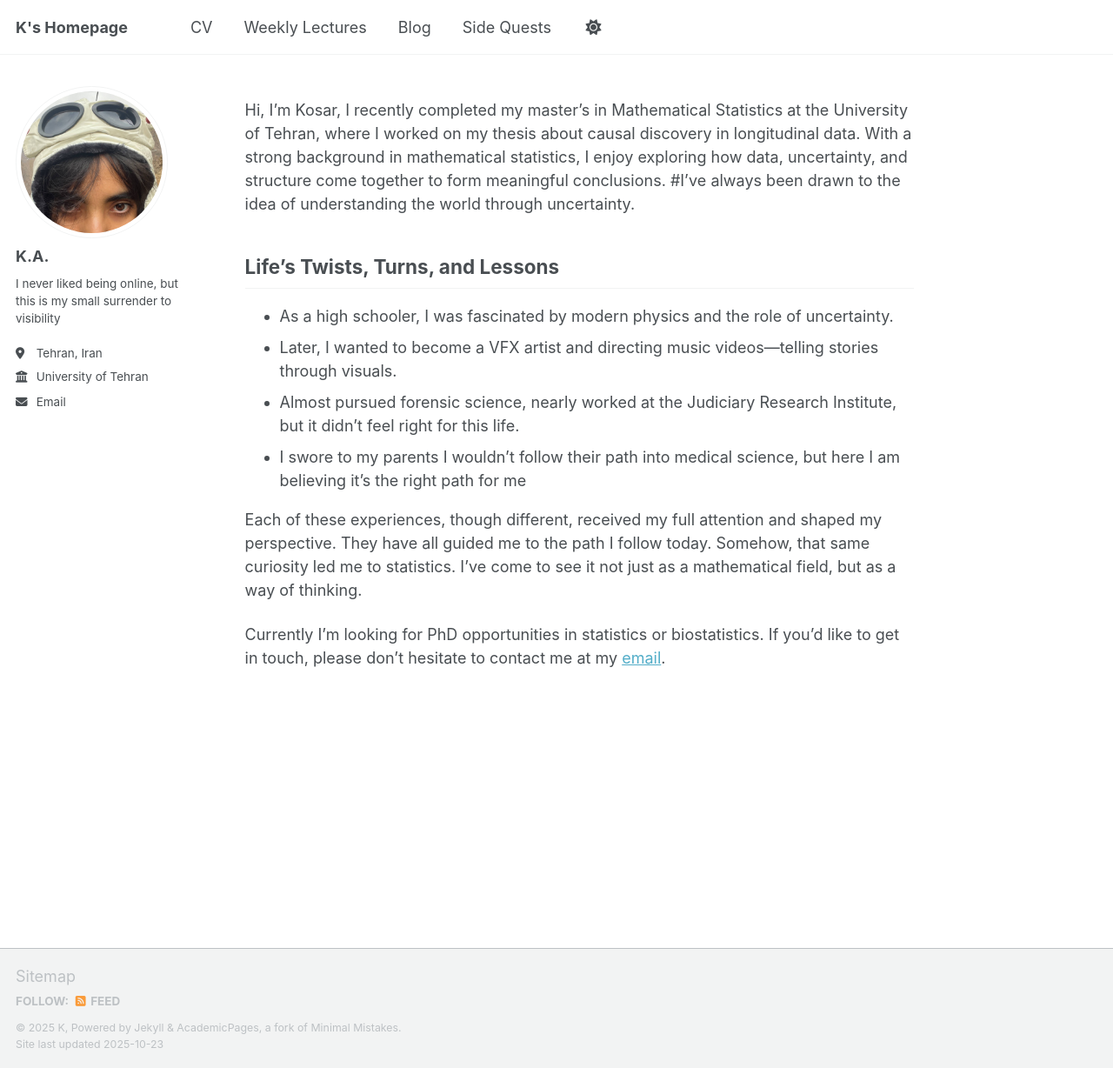
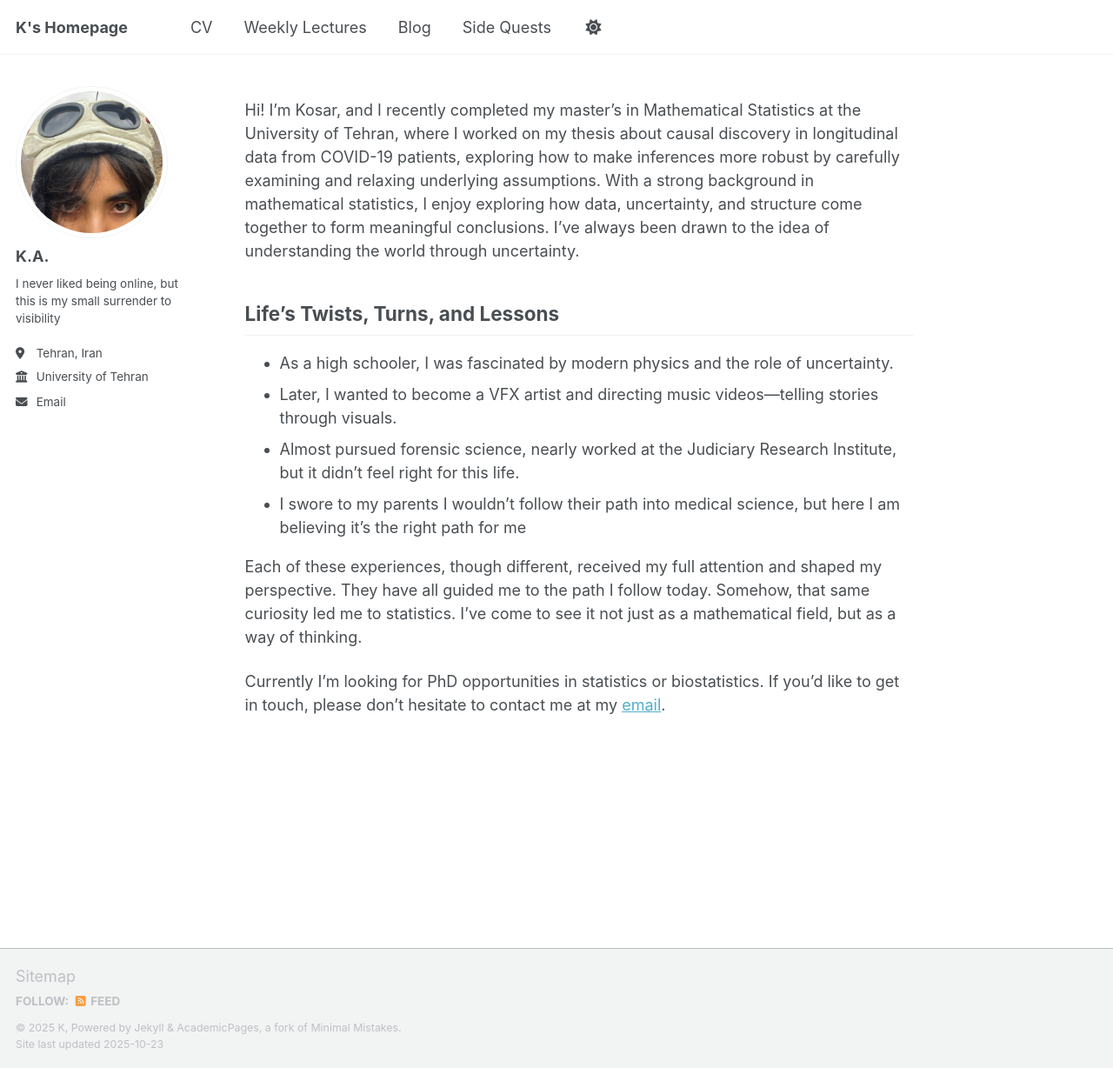
Before and after one commit to kabdollahi/kabdollahi.github.io, a Jekyll site: the page built from _pages/about.md, in a window 1280 px wide and 1228 px high. Shown: the whole window at 87% size. Built offline with Jekyll 4.4.1, drawn with Linux system fonts in a browser that asks for light colours; a script that is not in the unit is left out.

Commit message:
Update about.md

```diff
--- a/_pages/about.md
+++ b/_pages/about.md
@@ -7,8 +7,8 @@ redirect_from:
   - /about.html
 ---
 
-Hi, I’m Kosar, I recently completed my master’s in Mathematical Statistics at the University of Tehran, where I worked on my thesis about causal discovery in longitudinal data. With a strong background in mathematical statistics, I enjoy exploring how data, uncertainty, and structure come together to form meaningful conclusions.
-#I’ve always been drawn to the idea of understanding the world through uncertainty.
+
+Hi! I’m Kosar, and I recently completed my master’s in Mathematical Statistics at the University of Tehran, where I worked on my thesis about causal discovery in longitudinal data from COVID-19 patients, exploring how to make inferences more robust by carefully examining and relaxing underlying assumptions. With a strong background in mathematical statistics, I enjoy exploring how data, uncertainty, and structure come together to form meaningful conclusions. I’ve always been drawn to the idea of understanding the world through uncertainty.
 
 
 Life's Twists, Turns, and Lessons
```
